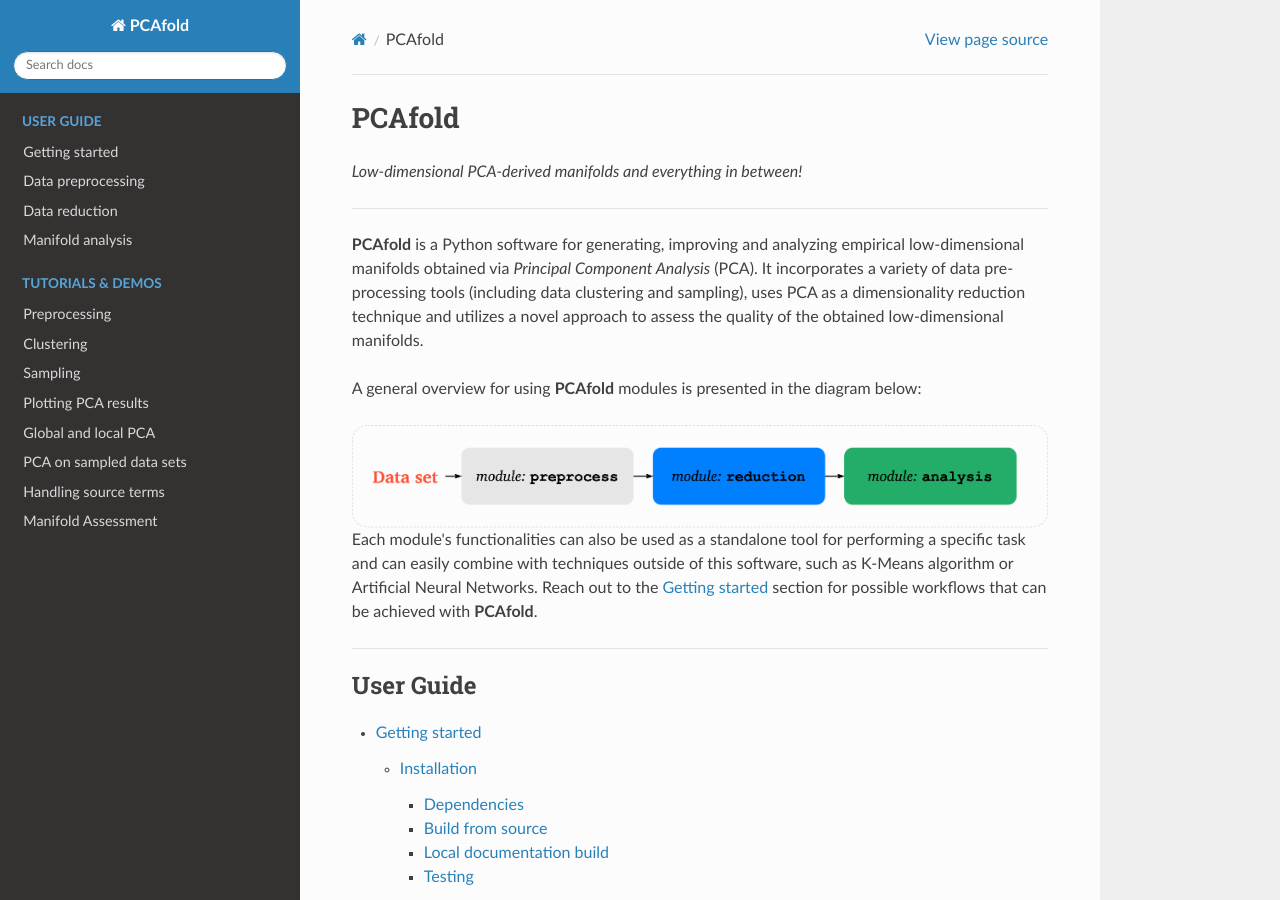
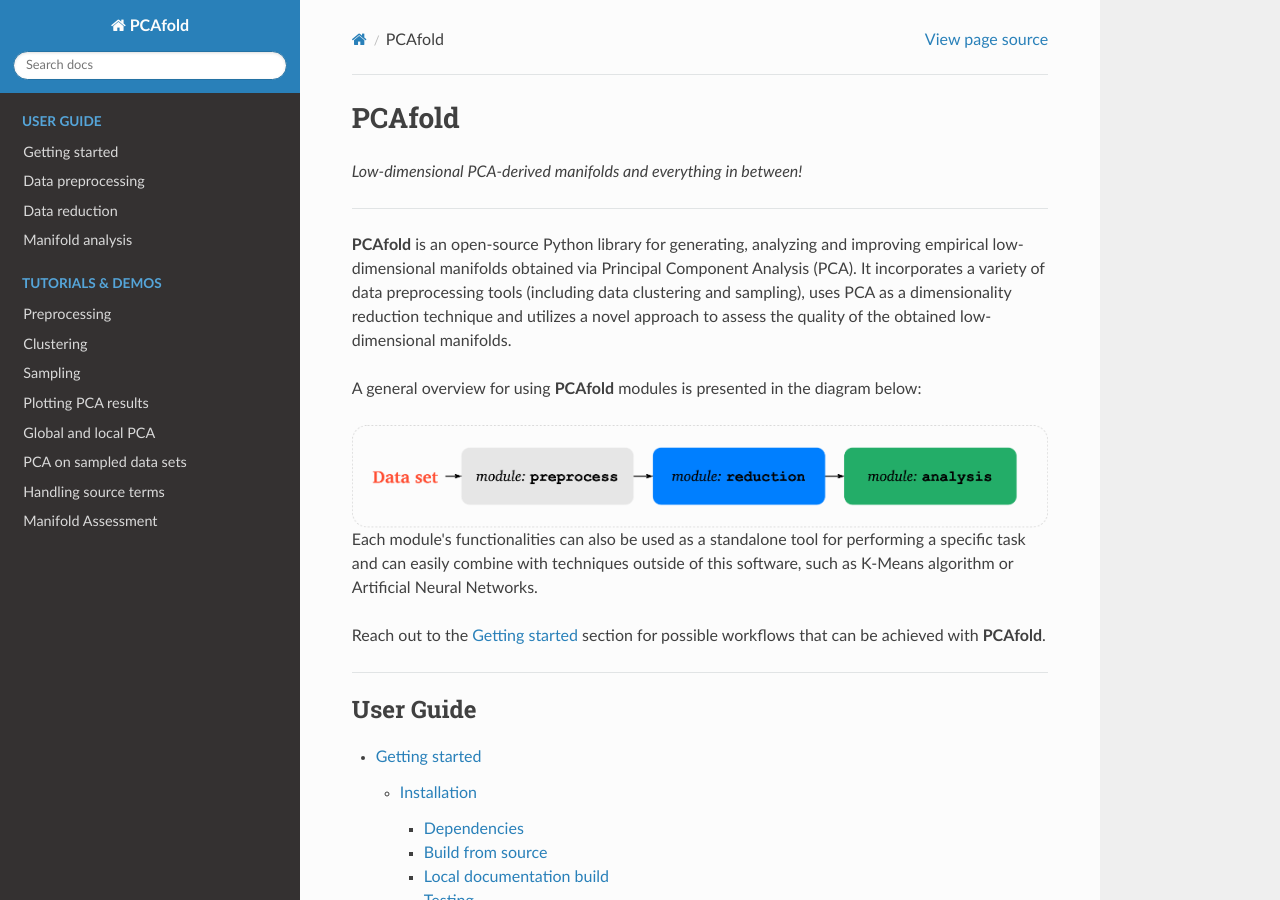
Before and after one commit to kamilazdybal/PCAfold, a Sphinx documentation site: the page built from docs/index.rst, in a window 1280 px wide and 900 px high. Built offline with Sphinx 7.4.7 and the Read the Docs theme 2.0.0, drawn with Linux system fonts in a browser that asks for light colours.

```diff
--- a/docs/index.rst
+++ b/docs/index.rst
@@ -6,9 +6,9 @@ PCAfold
 
 --------------------------------------------------------------------------------
 
-**PCAfold** is a Python software for generating, improving and analyzing
-empirical low-dimensional manifolds obtained via *Principal Component Analysis*
-(PCA). It incorporates a variety of data pre-processing tools (including data
+**PCAfold** is an open-source Python library for generating, analyzing and improving
+empirical low-dimensional manifolds obtained via Principal Component Analysis
+(PCA). It incorporates a variety of data preprocessing tools (including data
 clustering and sampling), uses PCA as a dimensionality reduction technique
 and utilizes a novel approach to assess the quality of the obtained
 low-dimensional manifolds.
@@ -23,6 +23,7 @@ below:
 Each module's functionalities can also be used as a standalone tool for
 performing a specific task and can easily combine with techniques outside of
 this software, such as K-Means algorithm or Artificial Neural Networks.
+
 Reach out to the `Getting started <https://pcafold.readthedocs.io/en/latest/user/getting-started.html#workflows>`_
 section for possible workflows that can be achieved with **PCAfold**.
 
--- a/docs/user/getting-started.rst
+++ b/docs/user/getting-started.rst
@@ -114,8 +114,7 @@ The format for the user-supplied input data matrix
 in columns. The initial dimensionality of the data set is determined by the
 number of variables :math:`Q`. Typically, :math:`N \gg Q`.
 
-Below are brief descriptions of several workflows that utilize functionalities of
-the **PCAfold** software:
+Below are brief descriptions of several workflows that utilize functionalities of **PCAfold**:
 
 Data manipulation
 ^^^^^^^^^^^^^^^^^
```
Also changed, not shown: README.md (+8 -7 lines).
